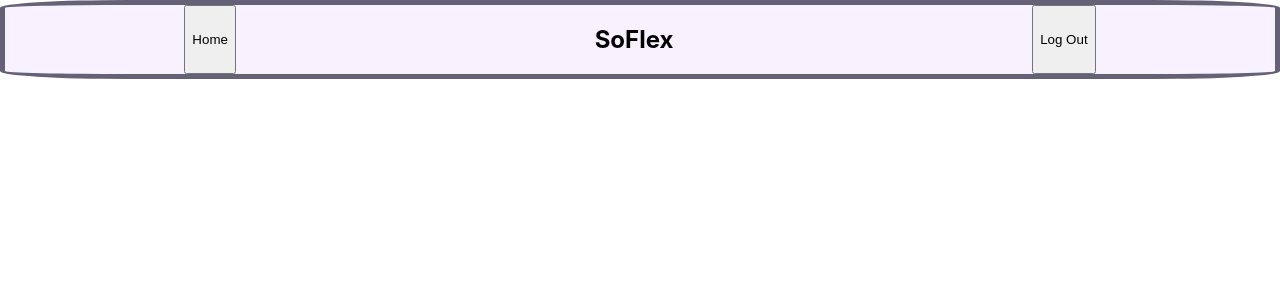
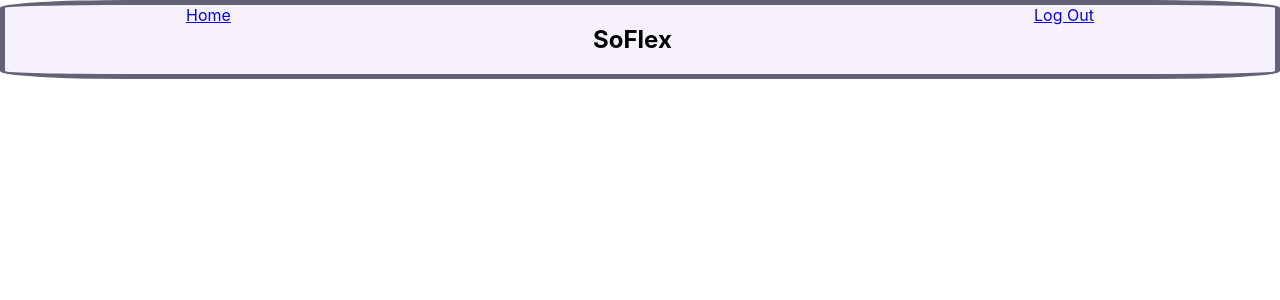
Before and after one commit to AasaChristian/soflex-web, a React (Create React App) app: page / in a window 1280 px wide. Shown: the top 300 px of the page. Built offline with nearby package versions, Linux system fonts and the light colour scheme.

Commit message:
added some functionality to the Home and logout buttons

```diff
--- a/src/components/Head.js
+++ b/src/components/Head.js
@@ -1,11 +1,11 @@
 import React from 'react'
 import styled from 'styled-components'
+import {NavLink} from "react-router-dom"
 
 
 function Head() {
 
-    const Button = styled.button`
-    `;
+
     const HeadCont = styled.section`
     background-color: #F8F1FF;
     display: flex;
@@ -23,9 +23,9 @@ function Head() {
 
   return (
     <HeadCont>
-        <Button> Home </Button>
+        <NavLink to = {`/board`}> Home </NavLink>
         <h1>SoFlex</h1>
-        <Button>Log Out</Button>
+        <NavLink  to = {`/`}>Log Out</NavLink>
     </HeadCont>
   );
 }
```
